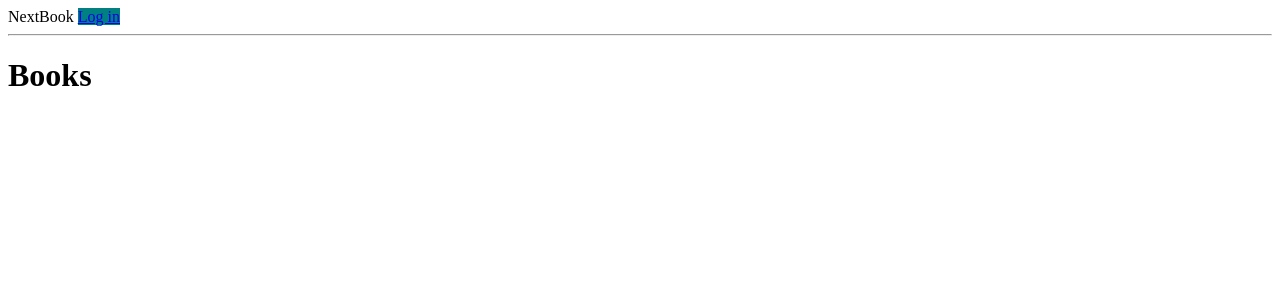
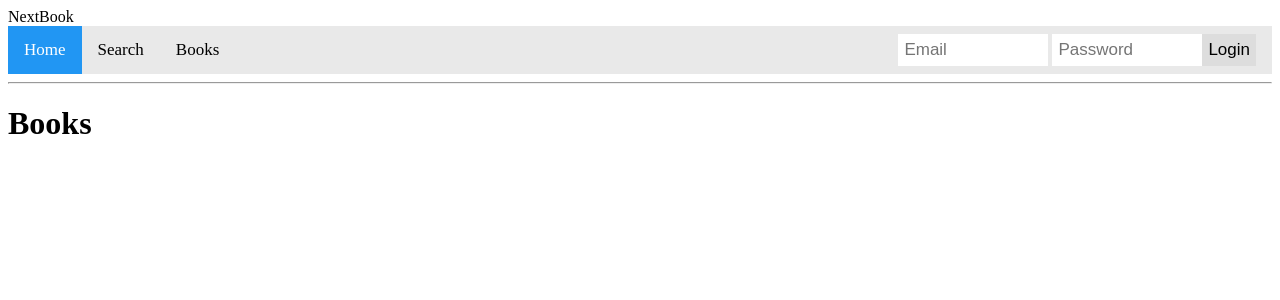
Before and after one commit to J-A-Gray/next-book, a Flask app: page /books in a window 1280 px wide. Shown: the top 300 px of the page. Run offline with Flask 2, Linux system fonts and the light colour scheme; data that the repository does not hold is empty; some libraries are stand-ins or nearby versions.

Commit message:
Added skeleton nav bar with links to search, books, home and login from navbar.

```diff
--- a/static/css/style.css
+++ b/static/css/style.css
@@ -51,3 +51,90 @@ div#loading {
     width: 0px;
     height: 0px;
 }
+
+* {box-sizing: border-box;}
+
+/* Style the navbar */
+.topnav {
+  overflow: hidden;
+  background-color: #e9e9e9;
+}
+
+/* Navbar links */
+.topnav a {
+  float: left;
+  display: block;
+  color: black;
+  text-align: center;
+  padding: 14px 16px;
+  text-decoration: none;
+  font-size: 17px;
+}
+
+/* Navbar links on mouse-over */
+.topnav a:hover {
+  background-color: #ddd;
+  color: black;
+}
+
+/* Active/current link */
+.topnav a.active {
+  background-color: #2196F3;
+  color: white;
+}
+
+/* Style the input container */
+.topnav .login-container {
+  float: right;
+}
+
+/* Style the input field inside the navbar */
+.topnav input[type=text] {
+  padding: 6px;
+  margin-top: 8px;
+  font-size: 17px;
+  border: none;
+  width: 150px; /* adjust as needed (as long as it doesn't break the topnav) */
+}
+
+.topnav input[type=password] {
+  padding: 6px;
+  margin-top: 8px;
+  font-size: 17px;
+  border: none;
+  width: 150px; /* adjust as needed (as long as it doesn't break the topnav) */
+}
+
+/* Style the button inside the input container */
+.topnav .login-container button {
+  float: right;
+  padding: 6px;
+  margin-top: 8px;
+  margin-right: 16px;
+  background: #ddd;
+  font-size: 17px;
+  border: none;
+  cursor: pointer;
+}
+
+.topnav .login-container button:hover {
+  background: #ccc;
+}
+
+/* Add responsiveness - On small screens, display the navbar vertically instead of horizontally */
+@media screen and (max-width: 600px) {
+  .topnav .login-container {
+    float: none;
+  }
+  .topnav a, .topnav input[type=text], .topnav input[type=password], .topnav .login-container button {
+    float: none;
+    display: block;
+    text-align: left;
+    width: 100%;
+    margin: 0;
+    padding: 14px;
+  }
+  .topnav input[type=text] {
+    border: 1px solid #ccc;
+  }
+}
--- a/templates/base.html
+++ b/templates/base.html
@@ -10,10 +10,32 @@
 <body>
     NextBook
     {% if 'user_id' in session %}
-        <input type="button" a href='/logout' class="btn btn-primary">Log out</a>
+        <div class="topnav">
+          <a class="active" href="/">Home</a>
+          <!--todo remove and add class active current page basis -->
+          <a href="/search">Search</a>
+          <a href="/books">Books</a>
+          <div class="login-container">
+            <form action="/logout">
+              <button type="submit">Logout</button>
+            </form>
+          </div>
+        </div>
 
     {% else %}
-        <a href='/login' class="btn btn-primary" style='background-color: teal'>Log in</a>
+    <div class="topnav">
+      <a class="active" href="/">Home</a>
+      <!--todo remove and add class active current page basis -->
+      <a href="/search">Search</a>
+      <a href="/books">Books</a>
+      <div class="login-container">
+        <form action="/login" method="POST">
+          <input type="text" placeholder="Email" name="email" required>
+          <input type="password" placeholder="Password" name="password" required>
+          <button type="submit">Login</button>
+        </form>
+      </div>
+    </div>
     {% endif %}
 
     <hr>
```
